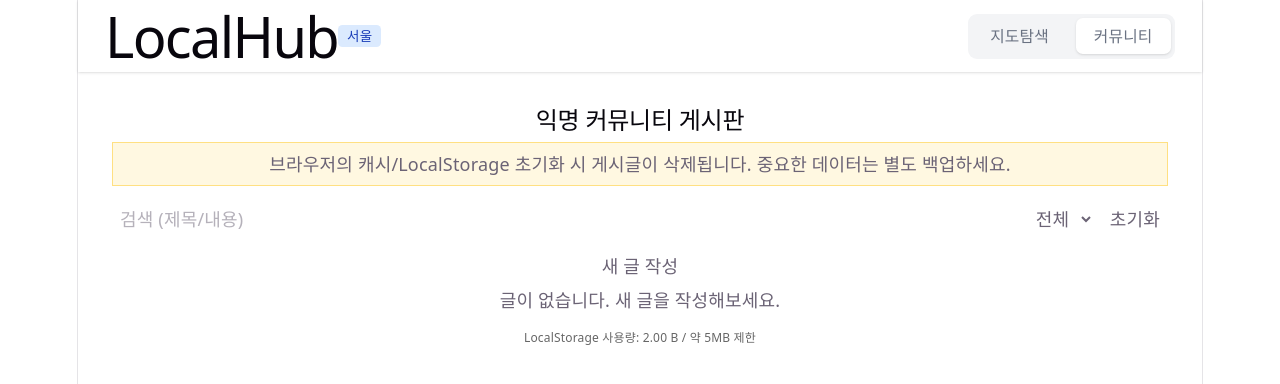
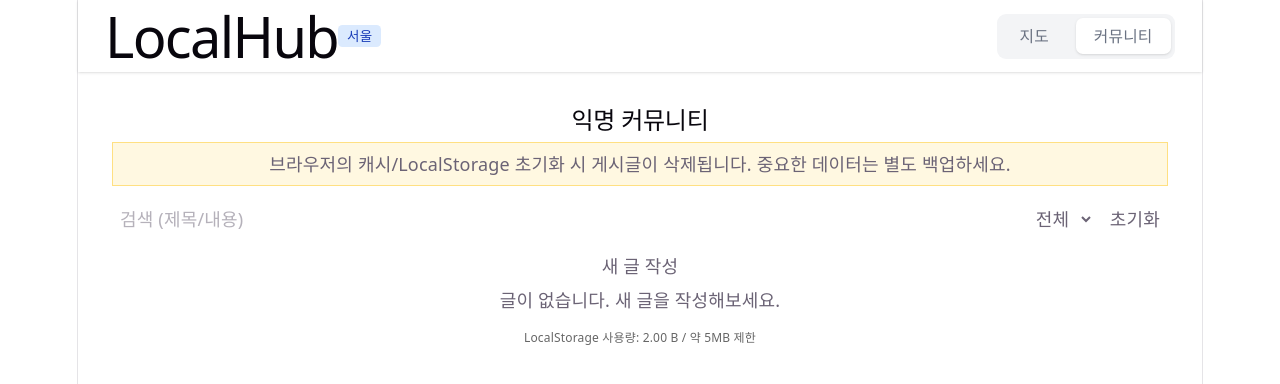
Before and after one commit to psjailab/localhub, a Vue app: page /board in a window 1280 px wide. Shown: the top 384 px of the page. Built offline with nearby package versions, Linux system fonts and the light colour scheme.

Commit message:
tailwind 설치

```diff
--- a/src/App.vue
+++ b/src/App.vue
@@ -10,7 +10,7 @@
     <!-- 탭 메뉴 (지도 / 커뮤니티) -->
     <nav class="flex space-x-2 bg-gray-100 p-1 rounded-lg">
       <router-link to="/" class="px-4 py-1.5 rounded-md text-sm font-semibold text-gray-500 hover:text-gray-900 transition" active-class="bg-white shadow-sm text-blue-600">
-        지도탐색
+        지도
       </router-link>
       <router-link to="/board" class="px-4 py-1.5 rounded-md text-sm font-semibold text-gray-500 hover:text-gray-900 transition" active-class="bg-white shadow-sm text-blue-600">
         커뮤니티
--- a/src/components/CourseSelect.vue
+++ b/src/components/CourseSelect.vue
@@ -24,7 +24,7 @@
       <div class="course-select__popup-card">
         <div class="course-select__popup-header">
           <div>
-            <h4>{{ viewMode === 'themes' ? '코스 테마 선택' : '코스 목록' }}</h4>
+            <h4>{{ viewMode === 'themes' ? '코스 테마 선택' : '코스 리스트' }}</h4>
             <p>
               {{ viewMode === 'themes' ? '코스를 선택하세요.' : '코스를 선택하면 지도에 표시됩니다.' }}
             </p>
--- a/src/views/BoardView.Vue
+++ b/src/views/BoardView.Vue
@@ -1,6 +1,6 @@
 <template>
   <div style="padding:16px;">
-    <h2>익명 커뮤니티 게시판</h2>
+    <h2>익명 커뮤니티</h2>
 
     <div style="background:#fff8e1; padding:8px; border:1px solid #ffe082; margin-bottom:12px;">
       브라우저의 캐시/LocalStorage 초기화 시 게시글이 삭제됩니다. 중요한 데이터는 별도 백업하세요.
--- a/src/views/MapView.Vue
+++ b/src/views/MapView.Vue
@@ -1,6 +1,6 @@
 <template>
   <div class="map-view">
-    <h2>지도 화면</h2>
+    <h2>서울 여행 지도</h2>
 
     <CourseSelect @select-course="handleSelectCourse" @reset-course-selection="handleResetCourseSelection" />
 
@@ -200,19 +200,19 @@
     return selectedCourse.value.title
   }
   if (viewMode.value === 'cart' && isCartOpen.value) {
-    return '보관함 장소'
+    return '보관함'
   }
   return `${selectedCategory.value} 추천 장소`
 })
 
 const listDescription = computed(() => {
   if (viewMode.value === 'course' && selectedCourse.value) {
-    return '선택한 코스와 관련된 장소들을 보여줍니다.'
+    return '선택한 코스의 장소들을 보여줍니다.'
   }
   if (viewMode.value === 'cart' && isCartOpen.value) {
-    return '보관함에 담긴 장소만 지도와 목록에 표시됩니다.'
+    return '보관함에 담긴 장소만 표시됩니다.'
   }
-  return '선택한 카테고리 기준으로 추천 장소 6곳을 보여줍니다.'
+  return '선택한 카테고리 기준으로 추천 장소를 보여줍니다.'
 })
 
 const renderPlaces = () => {
```
